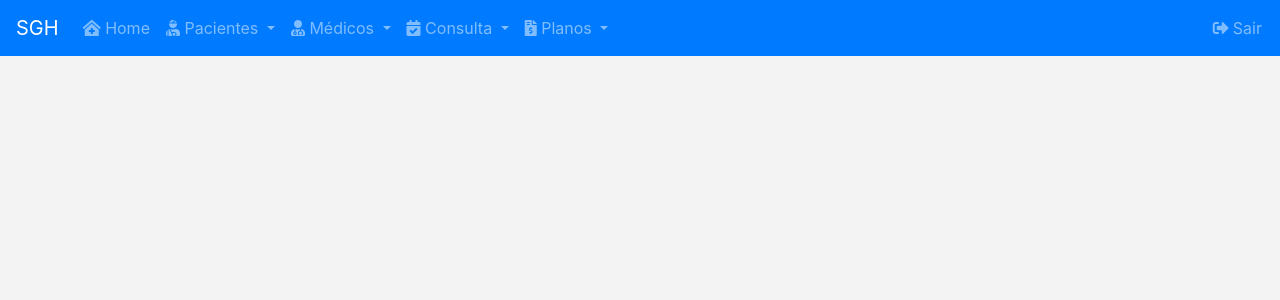
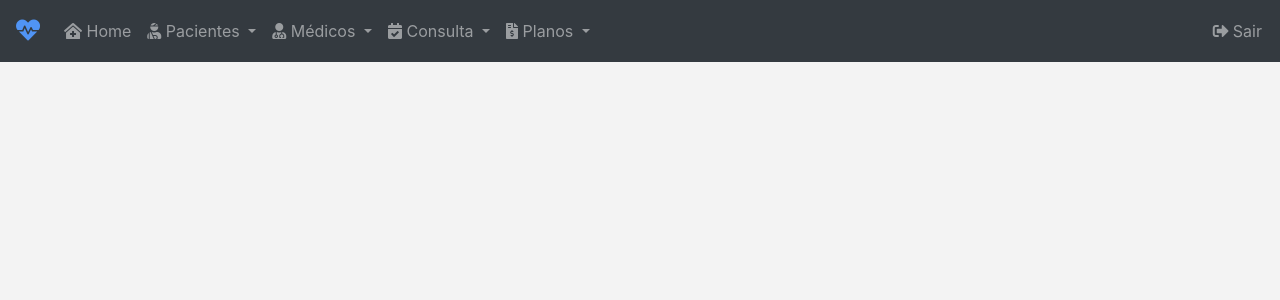
Before and after one commit to JardelGoncalves/sistema-de-gerenciamento-hospitalar, a PHP site: page /include/page/head.php in a window 1280 px wide. Shown: the top 300 px of the page. Run offline with PHP 8.4, Linux system fonts and the light colour scheme.

Commit message:
correções de posições, cores e add icons

```diff
--- a/app/include/page/footer.php
+++ b/app/include/page/footer.php
@@ -1,6 +1,8 @@
     </div>
-    <footer class="container" style="margin-top:40px">
-      <p><i class="fas fa-heart"></i> Developed by <a href="https://github.com/JardelGoncalves" target="_blank">Jardel Goncalves</a></p>
+    <footer class="container text-center" style=" position: absolute; bottom:0px">
+      <p>
+        <i class="fas fa-heart"></i> Developed by <a href="https://github.com/JardelGoncalves" target="_blank">Jardel Goncalves</a>
+      </p>
     </footer>
     <script src="https://code.jquery.com/jquery-3.3.1.slim.min.js" integrity="sha384-q8i/X+965DzO0rT7abK41JStQIAqVgRVzpbzo5smXKp4YfRvH+8abtTE1Pi6jizo" crossorigin="anonymous"></script>
     <script src="/assets/js/bootstrap.min.js"></script>
--- a/app/include/page/head.php
+++ b/app/include/page/head.php
@@ -16,8 +16,12 @@
     </style>
   </head>
   <body style="background:#f3f3f3">
-    <nav class="navbar navbar-expand-lg navbar-dark bg-primary">
-      <a class="navbar-brand" href="">SGH</a>
+    <nav class="navbar navbar-expand-lg navbar-dark bg-dark">
+      <a class="navbar-brand" href="">
+        <span style="font-size: 24px; color: #5094f5;">
+          <i class="fas fa-heartbeat"></i>
+        </span>
+        </a>
       <button class="navbar-toggler" type="button" data-toggle="collapse" data-target="#navbarSupportedContent" aria-controls="navbarSupportedContent" aria-expanded="false" aria-label="Toggle navigation">
         <span class="navbar-toggler-icon"></span>
       </button>
```
Also changed, not shown: app/dashboard.php (+8 -8 lines).
